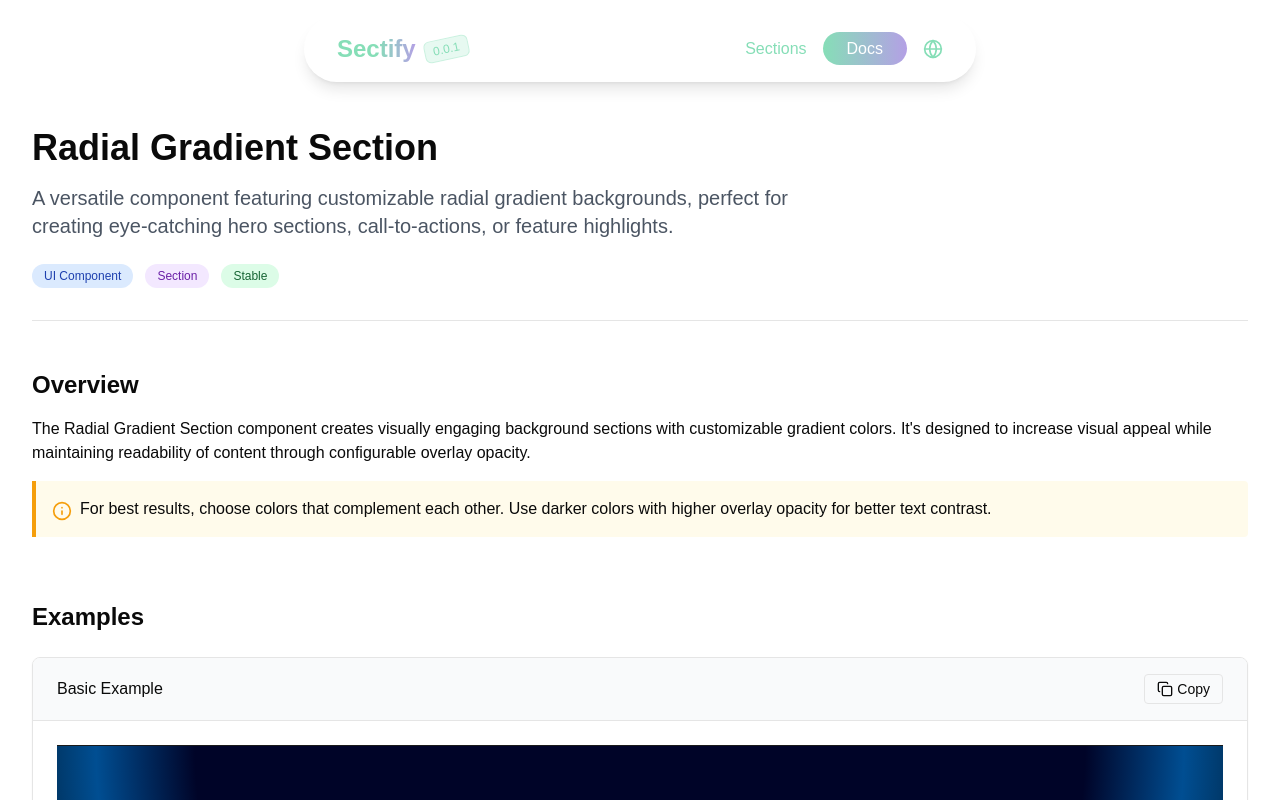
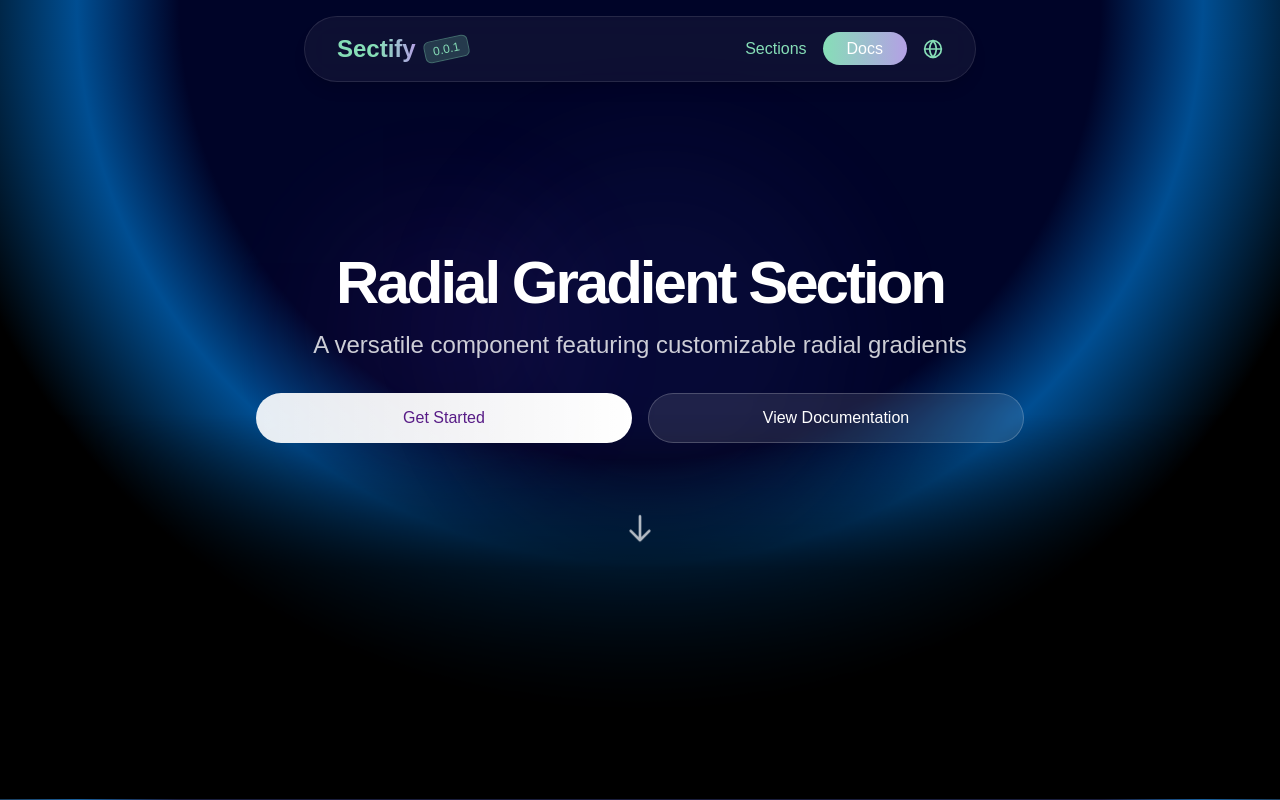
Before and after one commit to RubenGullborg/Sectify, a Next.js app: page /components/radial in a window 1280 px wide. Shown: the top 800 px of the page. Built offline with nearby package versions, Linux system fonts and the light colour scheme; a web font is replaced by a local one.

Commit message:
Update component pages to have preview filling entire section

```diff
--- a/src/app/(routes)/components/radial/page.tsx
+++ b/src/app/(routes)/components/radial/page.tsx
@@ -26,6 +26,24 @@ export default function RadialPage() {
   };
 
   return (
+    <>
+      {/* Full-width preview at the top */}
+      <GradientSection
+        title="Radial Gradient Section"
+        subtitle="A versatile component featuring customizable radial gradients"
+        primaryColor="#000428"
+        secondaryColor="#004e92"
+        tertiaryColor="#000000"
+        overlayOpacity={0.7}
+        primaryButtonText="Get Started"
+        secondaryButtonText="View Documentation"
+        onPrimaryClick={() => window.scrollTo({ top: window.innerHeight, behavior: 'smooth' })}
+        onSecondaryClick={() => window.scrollTo({ top: window.innerHeight, behavior: 'smooth' })}
+        fullHeight={true}
+        className="border-b border-white/10"
+      />
+
+      {/* Documentation content */}
       <div className="container mx-auto pb-16 pt-32 px-4 md:px-6 lg:px-8">
         {/* Header Section */}
         <div className="border-b pb-8 mb-12">
@@ -96,6 +114,7 @@ export default function RadialPage() {
             primaryButtonText="Get Access"
             secondaryButtonText="Read Docs"
             className="border-t border-white/10"
+            fullHeight={false}
           />
             </div>
             <div className="border-t px-6 py-4 bg-gray-50">
@@ -147,6 +166,7 @@ export default function RadialPage() {
                 primaryButtonText="Learn More"
                 secondaryButtonText="Documentation"
                 className="border-t border-white/10"
+                fullHeight={false}
               />
             </div>
           </div>
@@ -553,5 +573,6 @@ export function GradientSection({
           </div>
         </div>
       </div>
+    </>
   );
 }
--- a/src/app/(routes)/sections/page.tsx
+++ b/src/app/(routes)/sections/page.tsx
@@ -3,14 +3,14 @@ import SectionsOverview from "@/components/sectify/sections_all/SectionsOverview
 
 export default function SectionsPage() {
   return (
-    <div className="container pt-24 mx-auto px-4 min-h-screen bg-sectifyDarkPurple min-w-full">
+    <div className="relative min-h-screen">
       {/* Modern background with gradient and pattern */}
-      <div className="absolute inset-0 ">
+      <div className="absolute inset-0 bg-gradient-to-br from-[#0f172a] via-[#1e293b] to-[#020617] z-0">
         {/* Decorative elements */}
-        <div className="absolute top-0 left-0 w-full h-full overflow-hidden opacity-10">
-          <div className="absolute -top-[10%] -left-[10%] w-[60%] h-[40%] bg-[#818cf8] rounded-full filter blur-[80px]" />
-          <div className="absolute top-[20%] -right-[10%] w-[60%] h-[40%] bg-[#22d3ee] rounded-full filter blur-[80px]" />
-          <div className="absolute -bottom-[10%] left-[20%] w-[60%] h-[40%] bg-[#c084fc] rounded-full filter blur-[80px]" />
+        <div className="absolute top-0 left-0 w-full h-full overflow-hidden opacity-20">
+          <div className="absolute -top-[10%] -left-[10%] w-[60%] h-[40%] bg-[#818cf8] rounded-full filter blur-[120px]" />
+          <div className="absolute top-[20%] -right-[10%] w-[60%] h-[40%] bg-[#22d3ee] rounded-full filter blur-[120px]" />
+          <div className="absolute -bottom-[10%] left-[20%] w-[60%] h-[40%] bg-[#c084fc] rounded-full filter blur-[120px]" />
         </div>
         {/* Grid pattern overlay */}
         <div
@@ -24,7 +24,7 @@ export default function SectionsPage() {
       </div>
 
       {/* Content */}
-      <div className="relative z-10">
+      <div className="relative z-10 pt-24">
         <SectionsOverview />
       </div>
     </div>
--- a/src/components/sectify/sections_all/SectionsOverview.tsx
+++ b/src/components/sectify/sections_all/SectionsOverview.tsx
@@ -72,7 +72,7 @@ const sectionCategories: SectionCategory[] = [
 
 export default function SectionsOverview() {
   return (
-    <div className="bg-gradient-to-br  min-h-screen">
+    <div className="min-h-screen">
       <div className="container mx-auto px-4 py-16">
         <div className="max-w-3xl mx-auto text-center mb-16">
           <h1 className="text-7xl font-bold pb-4 bg-gradient-to-r from-sectifyGreen via-sectifyLightPurple to-sectifyFairyTale bg-clip-text text-transparent mb-6">
```
Lines whose indentation alone changed are shown as unchanged.
